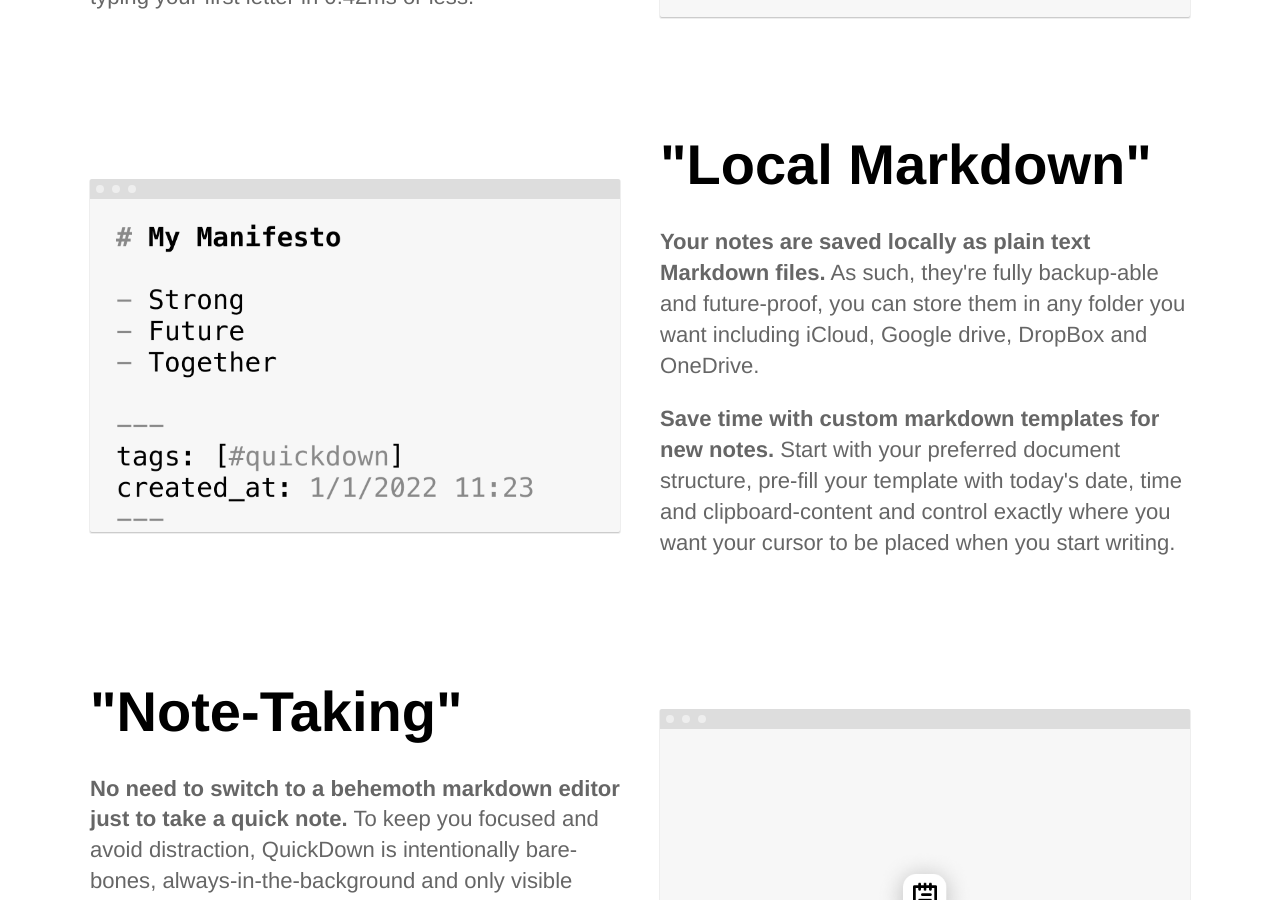
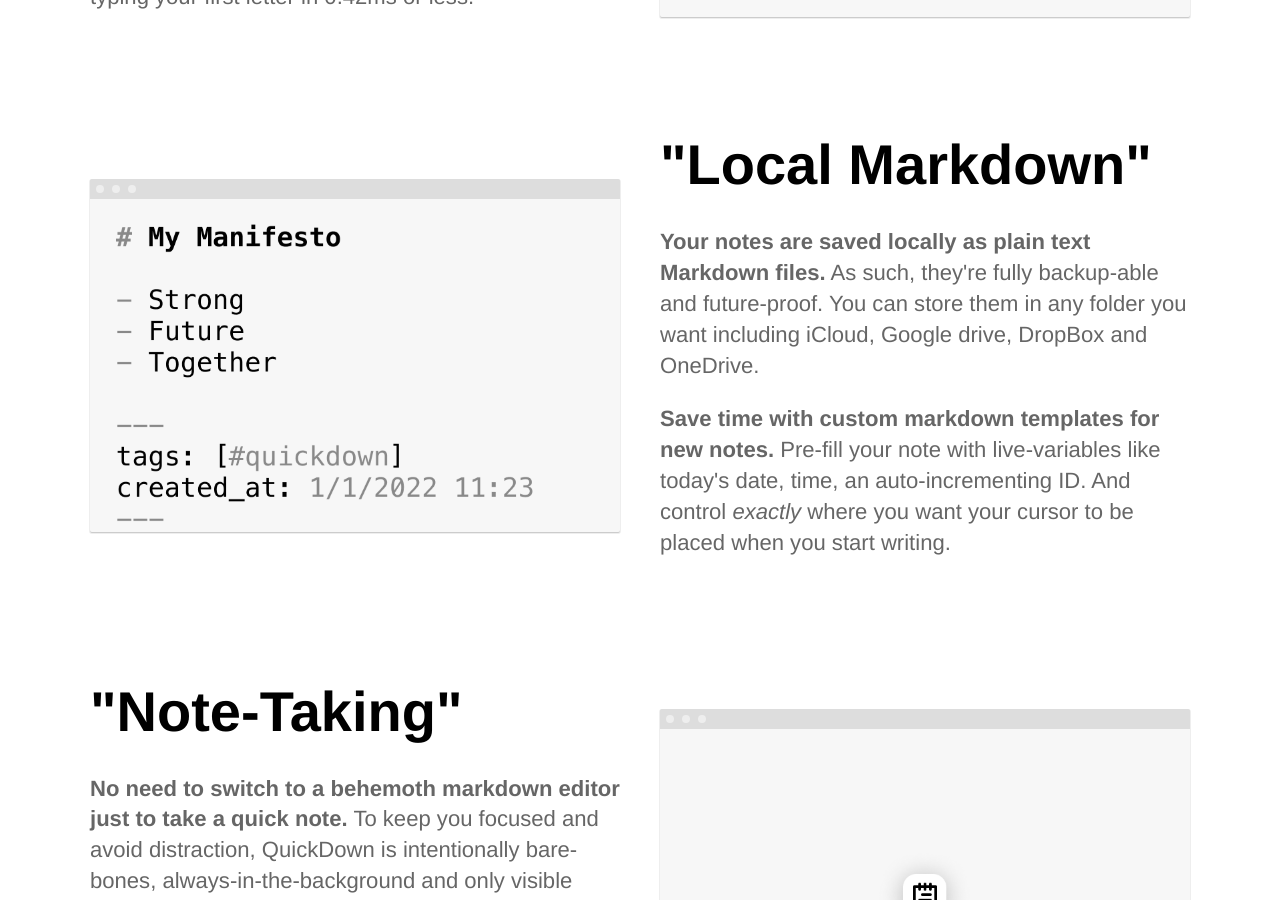
Before and after one commit to akaalias/getquickdown, a Jekyll site: the page built from index.html, in a window 1280 px wide and 900 px high, scrolled down 1935 px. Built offline with Jekyll 4.4.1, drawn with Linux system fonts in a browser that asks for light colours.

Commit message:
Updates markdown section

```diff
--- a/index.html
+++ b/index.html
@@ -60,10 +60,10 @@ description: QuickDown is a blazing-fast, no-frills, tiny and customizable notep
 			<div class="text editable">
 				<h2><b>"Local Markdown"</b></h2>
 				<p>
-					<b>Your notes are saved locally as plain text Markdown files.</b> As such, they're fully backup-able and future-proof, you can store them in any folder you want including iCloud, Google drive, DropBox and OneDrive.
+					<b>Your notes are saved locally as plain text Markdown files.</b> As such, they're fully backup-able and future-proof. You can store them in any folder you want including iCloud, Google drive, DropBox and OneDrive.
 				</p>
 				<p>
-					<b>Save time with custom markdown templates for new notes.</b> Start with your preferred document structure, pre-fill your template with today's date, time and clipboard-content and control exactly where you want your cursor to be placed when you start writing.
+					<b>Save time with custom markdown templates for new notes.</b> Pre-fill your note with live-variables like today's date, time, an auto-incrementing ID. And control <i>exactly</i> where you want your cursor to be placed when you start writing.
 				</p>
 			</div>
 			<div class="image">
```
